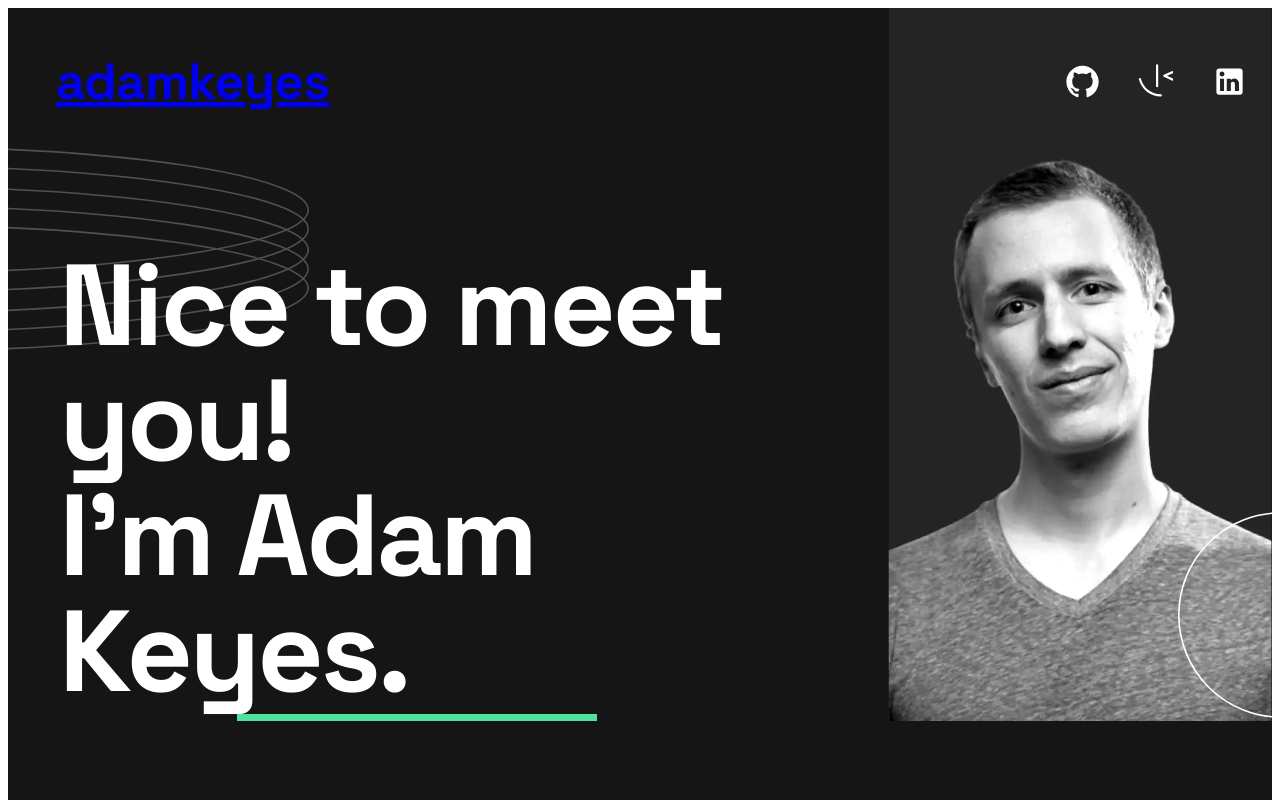
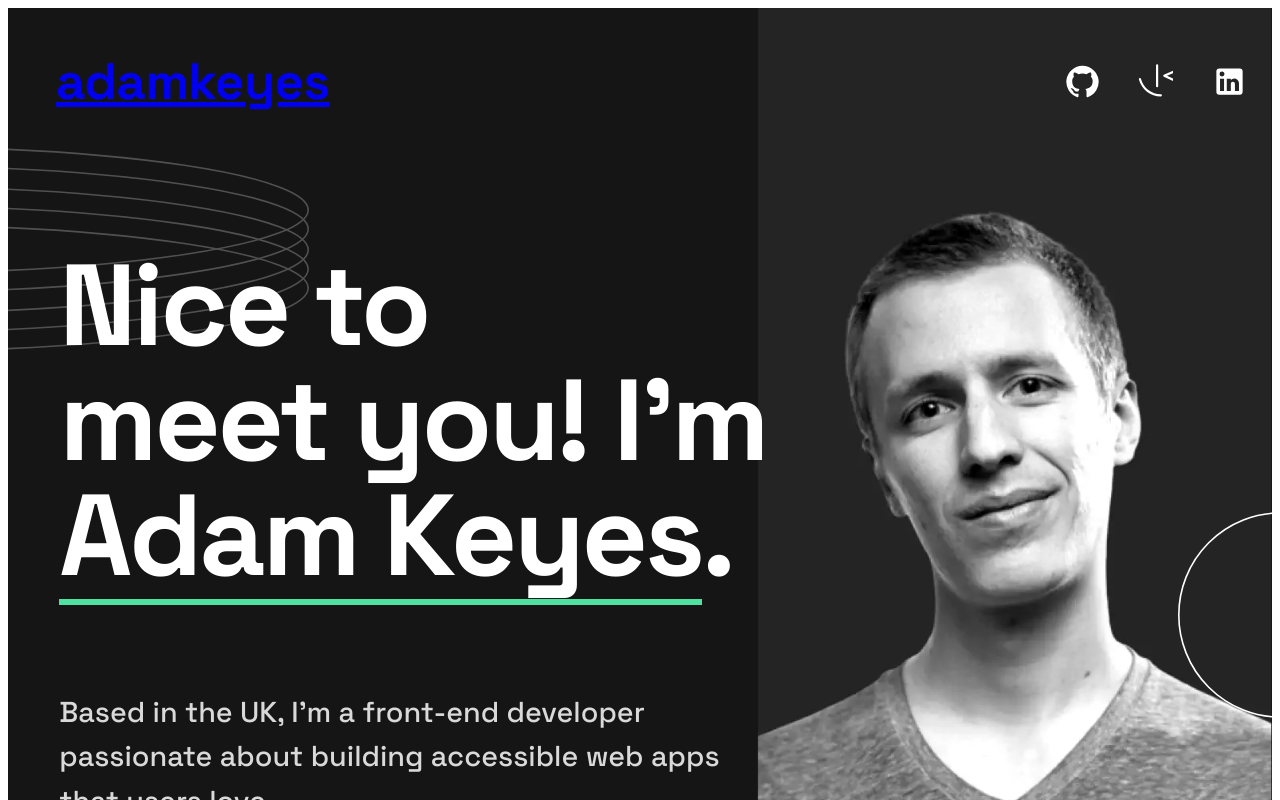
Before and after one commit to hamilton-i7/developer-portfolio, a Next.js app in the folder root/: page / in a window 1280 px wide. Shown: the top 800 px of the page. Built offline with nearby package versions, Linux system fonts and the light colour scheme.

Commit message:
Make content responsive to tablet screens

```diff
--- a/root/components/home/hero.tsx
+++ b/root/components/home/hero.tsx
@@ -3,9 +3,11 @@ import Box from '@mui/material/Box'
 import Stack from '@mui/material/Stack'
 import Typography from '@mui/material/Typography'
 import React from 'react'
-import { useSmallScreenMatcher } from '../../utils/responsive'
+import {
+  useSmallScreenMatcher,
+  useTabletScreenMatcher,
+} from '../../utils/responsive'
 import Button from '../common/button'
-import Divider from '../common/divider'
 
 const PatternRings = () => {
   return (
@@ -43,6 +45,66 @@ const PatternCircle = () => {
   )
 }
 
+const Heading = () => {
+  const theme = useTheme()
+  const matchesTabletScreen = useTabletScreenMatcher(theme)
+
+  const text = matchesTabletScreen ? (
+    <>
+      Nice to <br />
+      meet you! I'm <br />
+      <Box
+        component='span'
+        sx={{
+          position: 'relative',
+          '::after': {
+            content: "''",
+            height: '0.4rem',
+            width: { xs: '22.5rem', sm: '40.2rem' },
+            background: theme => theme.palette.primary.main,
+            position: 'absolute',
+            bottom: '0.25rem',
+            left: 0,
+          },
+        }}>
+        Adam Keyes.
+      </Box>
+    </>
+  ) : (
+    <>
+      Nice to meet you! <br />
+      I'm{' '}
+      <Box
+        component='span'
+        sx={{
+          position: 'relative',
+          '::after': {
+            content: "''",
+            height: '0.4rem',
+            width: '22.5rem',
+            background: theme => theme.palette.primary.main,
+            position: 'absolute',
+            bottom: '0.25rem',
+            left: 0,
+          },
+        }}>
+        Adam Keyes.
+      </Box>
+    </>
+  )
+
+  return (
+    <Typography
+      variant='h1'
+      sx={{
+        mb: { xs: '2.4rem', sm: '6rem' },
+        mt: { sm: '15rem' },
+      }}>
+      {text}
+    </Typography>
+  )
+}
+
 const Hero = () => {
   const theme = useTheme()
   const matchesSmallScreen = useSmallScreenMatcher(theme)
@@ -67,7 +129,7 @@ const Hero = () => {
         }
         alt='Picture of Adam Keyes'
         sx={{
-          width: { xs: '17.4rem', sm: '24rem' },
+          width: { xs: '17.4rem', sm: '24rem', tablet: '32.2rem' },
           mb: '4rem',
           zIndex: 1,
           position: { sm: 'absolute' },
@@ -80,31 +142,7 @@ const Hero = () => {
           width: { sm: '33rem', tablet: '44.5rem' },
           zIndex: { sm: 2 },
         }}>
-        <Typography
-          variant='h1'
-          sx={{
-            mb: { xs: '2.4rem', sm: '6rem' },
-            mt: { sm: '15rem' },
-          }}>
-          Nice to meet you! <br />
-          I'm{' '}
-          <Box
-            component='span'
-            sx={{
-              position: 'relative',
-              '::after': {
-                content: "''",
-                height: '0.4rem',
-                width: '22.5rem',
-                background: theme => theme.palette.primary.main,
-                position: 'absolute',
-                bottom: '0.25rem',
-                left: 0,
-              },
-            }}>
-            Adam Keyes.
-          </Box>
-        </Typography>
+        <Heading />
         <Typography
           variant='body1'
           sx={{
--- a/root/components/home/projects.tsx
+++ b/root/components/home/projects.tsx
@@ -84,7 +84,10 @@ const Projects = () => {
         </Typography>
         <Button>Contact me</Button>
       </Stack>
-      <Grid container spacing={5}>
+      <Grid
+        container
+        columnSpacing={{ xs: 5, tablet: 3 }}
+        rowSpacing={{ xs: 5, tablet: 7.5 }}>
         {projects.map((project, index) => (
           <Grid key={index} item xs={12} tablet={6}>
             <Project project={project} useLargeImage={matchesSmallScreen} />
```
